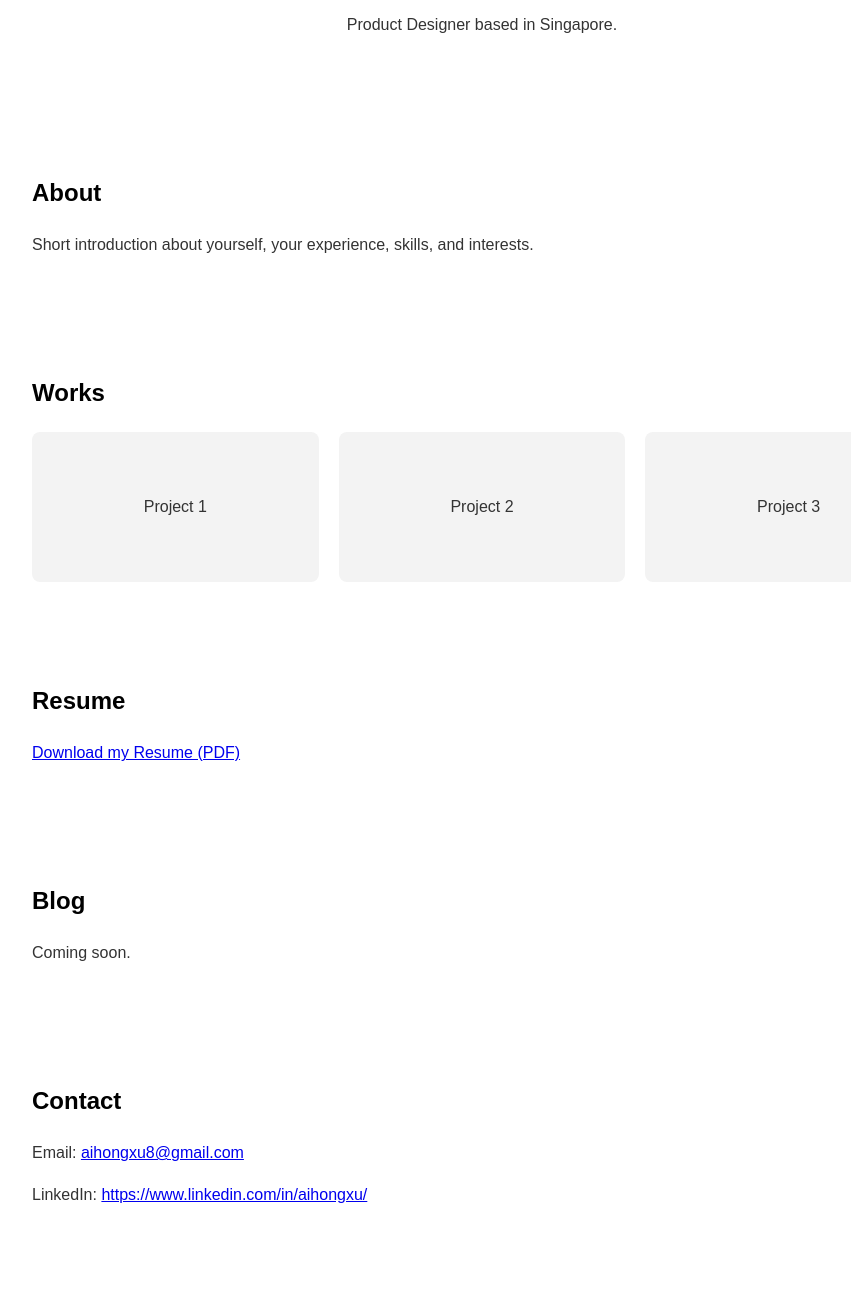
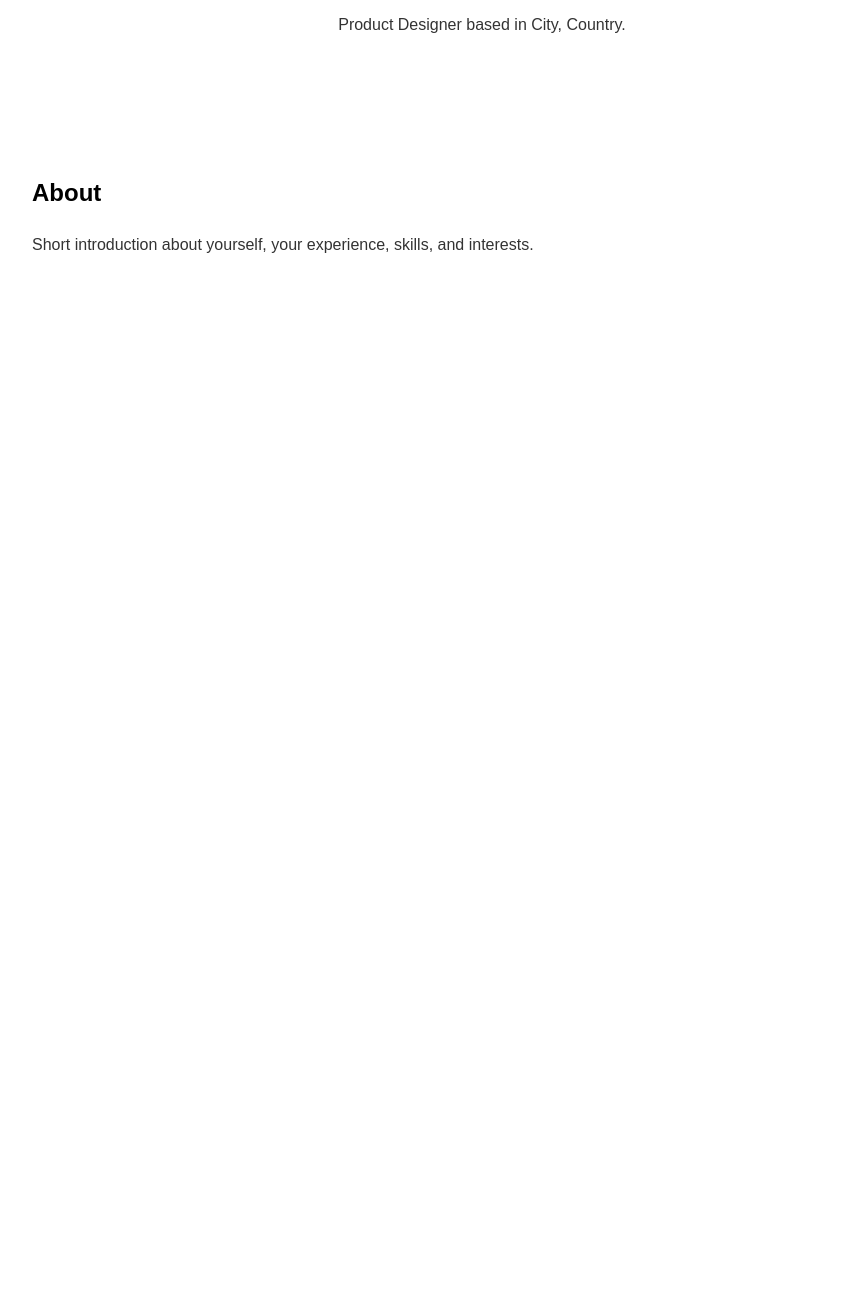
Before and after one commit to MissAi/hongxuai.github.io, a plain HTML site: page index.html in a window 1280 px wide. Shown: the part 278-1575 px from the top of the page, without its empty margins (158-1009 px from the left). After the commit the page ends 800 px from the top, so only its background shows below. Drawn offline with Linux system fonts and the light colour scheme.

Commit message:
updated html/js for content change convenience

```diff
--- a/index.html
+++ b/index.html
@@ -1,20 +1,21 @@
+<!-- index.html -->
 <!DOCTYPE html>
 <html lang="en">
 <head>
     <meta charset="UTF-8">
     <meta name="viewport" content="width=device-width, initial-scale=1.0">
-    <title>Your Name - Personal Portfolio</title>
+    <title>My Portfolio</title>
     <link rel="stylesheet" href="styles.css">
 </head>
 <body>
     <nav>
-        <div class="logo">Your Name</div>
+        <div class="logo" id="logo"></div>
         <ul class="nav-links">
-            <li><a href="#about">About</a></li>
-            <li><a href="#works">Works</a></li>
-            <li><a href="#resume">Resume</a></li>
-            <li><a href="#blog">Blog</a></li>
-            <li><a href="#contact">Contact</a></li>
+            <li><a href="#about" id="nav-about"></a></li>
+            <li><a href="#works" id="nav-works"></a></li>
+            <li><a href="#resume" id="nav-resume"></a></li>
+            <li><a href="#blog" id="nav-blog"></a></li>
+            <li><a href="#contact" id="nav-contact"></a></li>
             <li>
                 <select id="language-select">
                     <option value="en">English</option>
@@ -25,46 +26,17 @@
     </nav>
 
     <header>
-        <img src="assets/profile.jpg" alt="Hongxu Ai" class="profile-img">
-        <h1 id="intro-title">Hello, I'm Hongxu Ai.</h1>
-        <p id="intro-subtitle">Product Designer based in Singapore.</p>
+        <img src="assets/profile.jpg" alt="My Photo" class="profile-img">
+        <h1 id="intro-title"></h1>
+        <p id="intro-subtitle"></p>
     </header>
 
     <section id="about">
-        <h2>About</h2>
-        <p id="about-text">
-            Short introduction about yourself, your experience, skills, and interests.
-        </p>
+        <h2 id="about-heading"></h2>
+        <p id="about-text"></p>
     </section>
 
-    <section id="works">
-        <h2>Works</h2>
-        <div class="projects">
-            <div class="project">Project 1</div>
-            <div class="project">Project 2</div>
-            <div class="project">Project 3</div>
-        </div>
-    </section>
-
-    <section id="resume">
-        <h2>Resume</h2>
-        <p><a href="#" target="_blank">Download my Resume (PDF)</a></p>
-    </section>
-
-    <section id="blog">
-        <h2>Blog</h2>
-        <p>Coming soon.</p>
-    </section>
-
-    <section id="contact">
-        <h2>Contact</h2>
-        <p>Email: <a href="mailto:aihongxu8@gmail.com">aihongxu8@gmail.com</a></p>
-        <p>LinkedIn: <a href="#">https://www.linkedin.com/in/aihongxu/</a></p>
-    </section>
-
-    <footer>
-        © 2025 Your Name. All rights reserved.
-    </footer>
+    <!-- Additional sections would also have their content injected -->
 
     <script src="script.js"></script>
 </body>
--- a/script.js
+++ b/script.js
@@ -1,21 +1,49 @@
 const translations = {
     en: {
+        logo: "Hongxu Ai",
         introTitle: "Hello, I'm Hongxu Ai.",
-        introSubtitle: "Product Designer based in Singapore.",
-        about: "Short introduction about yourself, your experience, skills, and interests."
+        introSubtitle: "Product Designer based in City, Country.",
+        aboutHeading: "About",
+        aboutText: "Short introduction about yourself, your experience, skills, and interests.",
+        navAbout: "About",
+        navWorks: "Works",
+        navResume: "Resume",
+        navBlog: "Blog",
+        navContact: "Contact"
     },
     zh: {
-        introTitle: "你好，我是艾洪旭。",
-        introSubtitle: "产品设计师，现居新加坡。",
-        about: "在这里简要介绍一下你的经历、技能和兴趣。"
+        logo: "我的名字",
+        introTitle: "你好，我是我的名字。",
+        introSubtitle: "产品设计师，现居城市，国家。",
+        aboutHeading: "关于我",
+        aboutText: "在这里简要介绍一下你的经历、技能和兴趣。",
+        navAbout: "关于我",
+        navWorks: "作品",
+        navResume: "简历",
+        navBlog: "博客",
+        navContact: "联系"
     }
 };
 
 const languageSelect = document.getElementById('language-select');
 
+function updateContent(lang) {
+    const t = translations[lang];
+    document.getElementById('logo').textContent = t.logo;
+    document.getElementById('intro-title').textContent = t.introTitle;
+    document.getElementById('intro-subtitle').textContent = t.introSubtitle;
+    document.getElementById('about-heading').textContent = t.aboutHeading;
+    document.getElementById('about-text').textContent = t.aboutText;
+    document.getElementById('nav-about').textContent = t.navAbout;
+    document.getElementById('nav-works').textContent = t.navWorks;
+    document.getElementById('nav-resume').textContent = t.navResume;
+    document.getElementById('nav-blog').textContent = t.navBlog;
+    document.getElementById('nav-contact').textContent = t.navContact;
+}
+
+// Initial load
+updateContent(languageSelect.value);
+
 languageSelect.addEventListener('change', (e) => {
-    const lang = e.target.value;
-    document.getElementById('intro-title').textContent = translations[lang].introTitle;
-    document.getElementById('intro-subtitle').textContent = translations[lang].introSubtitle;
-    document.getElementById('about-text').textContent = translations[lang].about;
+    updateContent(e.target.value);
 });
```
